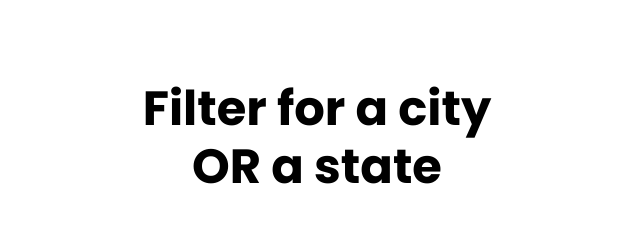
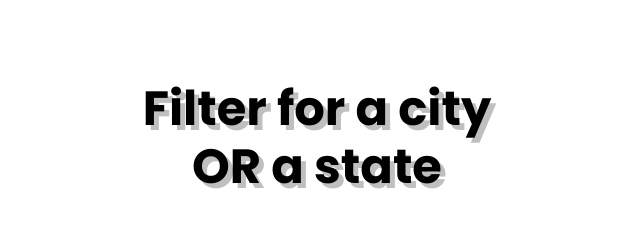
Before and after one commit to Beginneraboutlife116/JS30-06-Ajax-typed-head, a plain HTML site: page index.html in a window 1280 px wide. Shown: the top 232 px of the page, without its empty margins (323-963 px from the left). Drawn offline with Linux system fonts and the light colour scheme; no server answers.

Commit message:
increase title text-shadow

```diff
--- a/style.css
+++ b/style.css
@@ -99,6 +99,7 @@ html {
   font-size: 3rem;
   line-height: 1.2;
   text-align: center;
+  text-shadow: 5px 5px hsla(0, 0%, 50%, .5);
 }
 
 .search {
```
